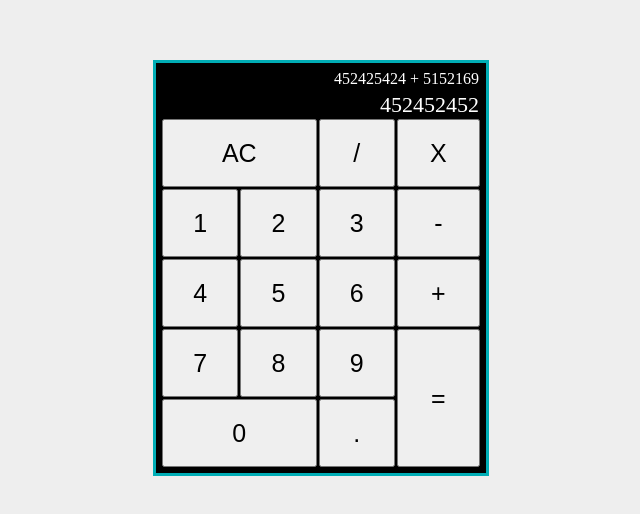
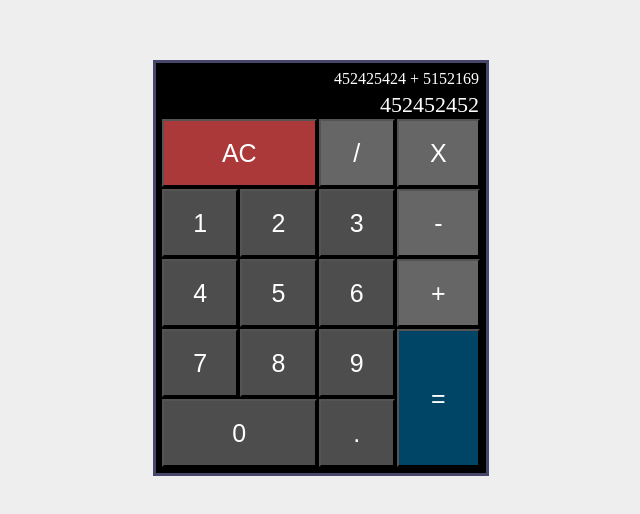
Before and after one commit to MohamedYassineBenomar/Calculator, a React (Create React App) app: page / in a window 1280 px wide. Shown: the part 132-646 px from the top of the page, without its empty margins (319-959 px from the left). Built offline with nearby package versions, Linux system fonts and the light colour scheme.

Commit message:
styling done

```diff
--- a/src/components/Inputbtns/Inputbtns.js
+++ b/src/components/Inputbtns/Inputbtns.js
@@ -7,20 +7,20 @@ function Inputbtns() {
         <table>
             <tr>
                 <td colspan="2"><button id='ac-btn' className='btns' value='AC'>AC</button></td>
-                <td><button className='btns operation-btns' value='/'>/</button></td>
-                <td><button className='btns operation-btns' value='X'>X</button></td>
+                <td><button className='btns operations-btns' value='/'>/</button></td>
+                <td><button className='btns operations-btns' value='X'>X</button></td>
             </tr>
             <tr>
                 <td><button className='btns' value='1'>1</button></td>
                 <td><button className='btns' value='2'>2</button></td>
                 <td><button className='btns' value='3'>3</button></td>
-                <td><button className='btns operation-btns' value='-'>-</button></td>
+                <td><button className='btns operations-btns' value='-'>-</button></td>
             </tr>
             <tr>
                 <td><button className='btns' value='4'>4</button></td>
                 <td><button className='btns' value='5'>5</button></td>
                 <td><button className='btns' value='6'>6</button></td>
-                <td><button className='btns operation-btns' value='+'>+</button></td>
+                <td><button className='btns operations-btns' value='+'>+</button></td>
             </tr>
             <tr>
                 <td><button className='btns' value='7'>7</button></td>
--- a/src/components/Inputbtns/Inputbtns.scss
+++ b/src/components/Inputbtns/Inputbtns.scss
@@ -11,7 +11,46 @@
                 height: 100%;
                 width: 100%;
                 font-size:25px;
+                background-color: #4d4d4d;
+                color: white;
+                &:hover{
+                    background-color: #eeeeee;
+                    color: black;
+                }
+                &:active{
+                    background-color: white;
+                    color: black;
+                }
             }
+            #ac-btn{
+                background-color: rgb(172, 57, 57);
+                color: white;
+                &:hover{
+                    background-color: #eeeeee;
+                    color: black;
+                }
+                &:active{
+                    background-color: white;
+                    color: black;
+                }
+            }
+            #equal-btn{
+                background-color: rgb(0, 68, 102);
+                color: white;
+                &:hover{
+                    background-color: #eeeeee;
+                    color: black;
+                }
+                &:active{
+                    background-color: white;
+                    color: black;
+                }
+            }
+            .operations-btns{
+                background-color: rgb(102, 102, 102);
+                color: white;
+            }
+
         }
     }
 }
--- a/src/containers/Calculator.scss
+++ b/src/containers/Calculator.scss
@@ -16,7 +16,7 @@
         width: 320px;
         background-color: black;
         color:white;
-        border: 3px solid #00ADB5;
+        border: 3px solid #47476b;
 
     }
 }
```
